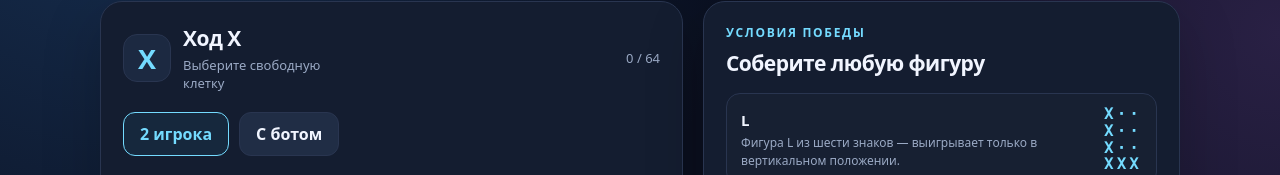
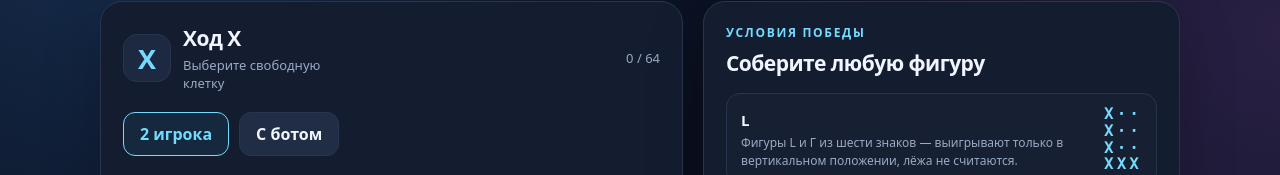
Before and after one commit to GeorgiiMakarov/XOXO, a plain HTML site: page index.html in a window 1280 px wide. Shown: the part 194-369 px from the top of the page. Drawn offline with Linux system fonts and the light colour scheme.

Commit message:
Name both L and Г in the L rule description

```diff
--- a/index.html
+++ b/index.html
@@ -402,7 +402,7 @@
     const RULES = [
       {
         name: "L",
-        description: "Фигура L из шести знаков — выигрывает только в вертикальном положении.",
+        description: "Фигуры L и Г из шести знаков — выигрывают только в вертикальном положении, лёжа не считаются.",
         verticalOnly: true,
         masks: [[
           "X..",
```
